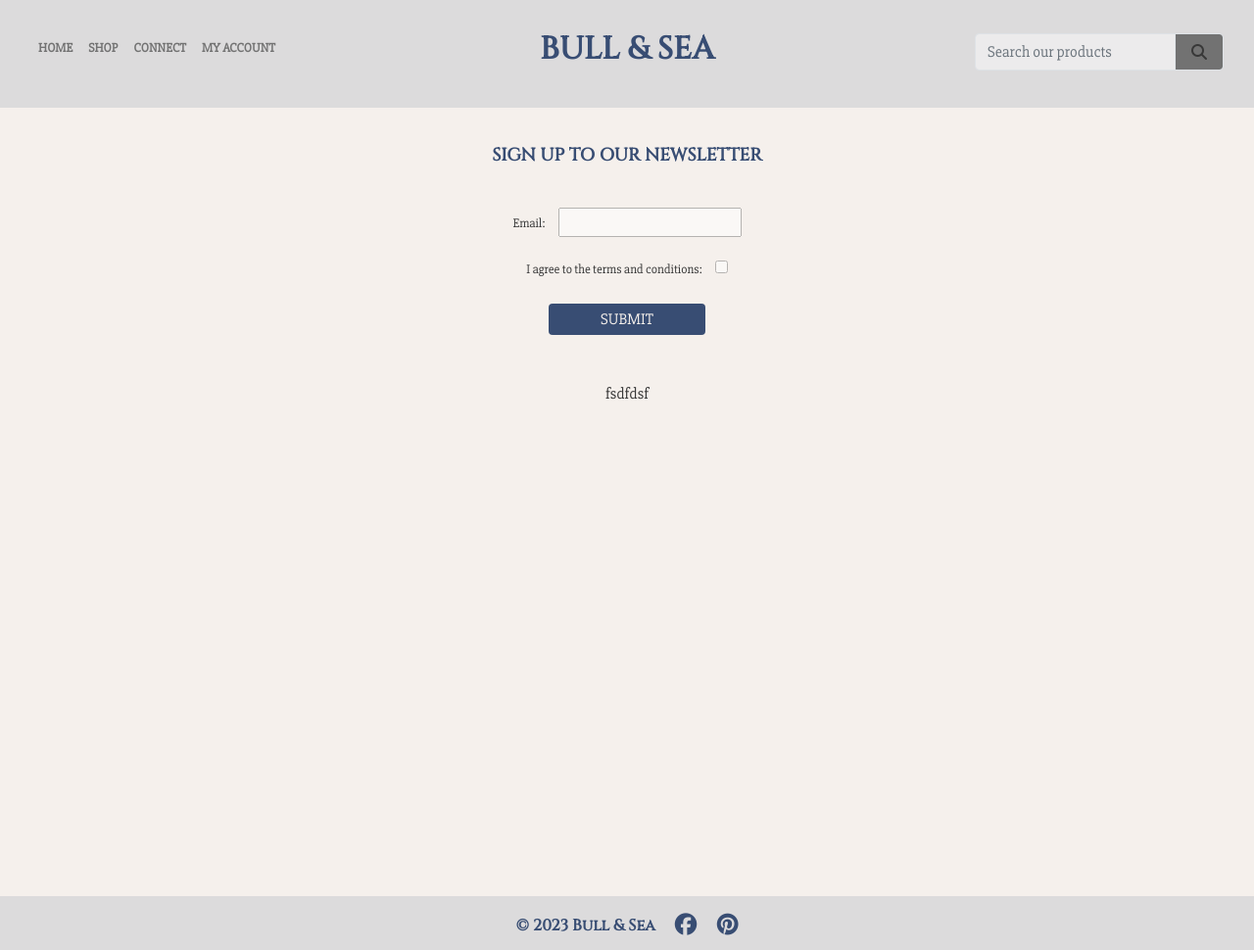
After one commit to JeffreyBull76/CI_project5, a Django app: page /signup/ in a window 1280 px wide. The commit adds this page. Shown: the whole page at 98% size. Run offline with Django 3.2, Linux system fonts and the light colour scheme; data comes from the database, SQL or seed files in the repository; both versions use the stored data as it was after the commit; some libraries are stand-ins or nearby versions.

Commit message:
add newsletter signup page

```diff
--- a/home/forms.py
+++ b/home/forms.py
@@ -1,5 +1,5 @@
 from django import forms
-from .models import ContactForm
+from .models import ContactForm, NewsletterSubscriber
 
 
 class ContactFormModelForm(forms.ModelForm):
@@ -14,3 +14,20 @@ class ContactFormModelForm(forms.ModelForm):
 
         model = ContactForm
         fields = ['first_name', 'last_name', 'email', 'phone_number', 'comment']  # noqa
+
+
+class NewsletterSignupForm(forms.ModelForm):
+    """
+    New form to handle newsletter subscription
+    """
+    agreed_to_tcs = forms.BooleanField(label='I agree to the terms and conditions')  # noqa
+
+    class Meta:
+        model = NewsletterSubscriber
+        fields = ['email', 'agreed_to_tcs']
+
+    def clean_email(self):
+        email = self.cleaned_data['email']
+        if NewsletterSubscriber.objects.filter(email=email).exists():
+            raise forms.ValidationError("Email already exists")
+        return email
--- a/home/models.py
+++ b/home/models.py
@@ -13,3 +13,16 @@ class ContactForm(models.Model):
     phone_number = models.CharField(max_length=20)
     comment = models.TextField()
     created_at = models.DateTimeField(auto_now_add=True)
+
+
+class NewsletterSubscriber(models.Model):
+    """
+    NEW MODEL
+    Newsletter form
+    """
+    email = models.EmailField(unique=True)
+    agreed_to_tcs = models.BooleanField(default=False)
+    signup_date = models.DateTimeField(auto_now_add=True)
+
+    def __str__(self):
+        return self.email
--- a/home/templates/home/index.html
+++ b/home/templates/home/index.html
@@ -20,6 +20,9 @@
                 <h5>
                     <a href="{% url 'category_products' category_id=1 %}" class="call-to-action-button btn rounded-2 text-uppercase">Discover our candles...</a>
                 </h5>
+                <h5>
+                    <a href="{% url 'signup' %}" class="call-to-action-button btn rounded-2 text-uppercase mt-2">Sign up to our newsletter</a>
+                </h5>
             </div>
         </div>
     </div>
--- /dev/null
+++ b/home/templates/home/signup.html
@@ -0,0 +1,40 @@
+{% extends "base.html" %}
+{% load static %}
+
+{% block page_header %}
+<div class="container header-container">
+    <div class="row">
+        <div class="col"></div>
+    </div>
+</div>
+{% endblock %}
+
+{% block content %}
+<div class="overlay"></div>
+<div class="container mb-2">
+    <div class="row">
+        <div class="col-12 text-center hr-prod-spacer">
+            <h4 class="logo-font sub-header2-font text-md mt-3 mb-4 pt-3">Sign up to our newsletter</h3>
+                <hr>
+        </div>
+    </div>
+
+    <div class="row">
+        <div class="col-12 d-flex justify-content-center">
+            <div class="text-center"> <!-- Apply 'text-center' class here -->
+                <form method="post" class="signup-form-element">
+                    {% csrf_token %}
+                    {{ form.as_p }}
+                    <button type="submit" class="rating-button btn rounded-2 text-uppercase mb-5">Submit</button>
+                </form>
+            </div>
+        </div>
+    </div>
+
+    <div class="row"></div>
+    <div class="text-center">
+        <p>fsdfdsf</p>
+    </div>
+</div>
+</div>
+{% endblock %}
--- a/home/urls.py
+++ b/home/urls.py
@@ -1,10 +1,11 @@
 from django.urls import path
 from . import views
-from .views import contact_form_management_view
+from .views import contact_form_management_view, newsletter_signup  # noqa
 
 urlpatterns = [
     path('', views.index, name='home'),
     path('contact/', views.contact_form_view, name='contact'),
     path('contact-management/', contact_form_management_view, name='contact_management'),  # noqa
     path('contact-management/delete/<int:message_id>/', views.delete_message, name='delete_message'),  # noqa
+    path('signup/', newsletter_signup, name='signup'),
 ]
--- a/home/views.py
+++ b/home/views.py
@@ -1,11 +1,10 @@
 from django.shortcuts import render, redirect, get_object_or_404, reverse  # noqa
 from products.models import Category, Product
-from .forms import ContactFormModelForm
-from .models import ContactForm
+from .forms import ContactFormModelForm, NewsletterSignupForm
+from .models import ContactForm, NewsletterSubscriber
 from django.contrib import messages
 from django.contrib.auth.decorators import login_required
 
-from django.shortcuts import render, redirect
 from django.core.mail import send_mail, BadHeaderError
 from django.http import HttpResponse
 
@@ -98,3 +97,18 @@ def delete_message(request, message_id):
     messages.success(request, 'Message deleted!')
     # Redirect to contact management page after deletion
     return redirect('contact_management')
+
+
+def newsletter_signup(request):
+    if request.method == 'POST':
+        form = NewsletterSignupForm(request.POST)
+        if form.is_valid():
+            email = form.cleaned_data['email']
+            if not NewsletterSubscriber.objects.filter(email=email).exists():
+                form.save()
+                return redirect('home')
+            else:
+                form.add_error('email', 'This email is already subscribed.')
+    else:
+        form = NewsletterSignupForm()
+    return render(request, 'home/signup.html', {'form': form})
--- a/static/css/base.css
+++ b/static/css/base.css
@@ -259,6 +259,23 @@ body {
     outline: none;
     border: none;
 }
+
+/* signup newsletter form */
+
+.signup-form-element ul {
+    list-style-type: none;
+    font-size: large;
+    text-transform: uppercase;
+  }
+
+  .signup-form-element input {
+    opacity: 50%;
+  }
+
+  .signup-form-element label {
+    padding-right: 10px;
+    font-size: small;
+  }
 
 /* products css */
 
```
Also changed, not shown: home/admin.py (+7 -1 lines), db.sqlite3, home/migrations/0002_newslettersubscriber.py (added), static/favicon.ico (added).
